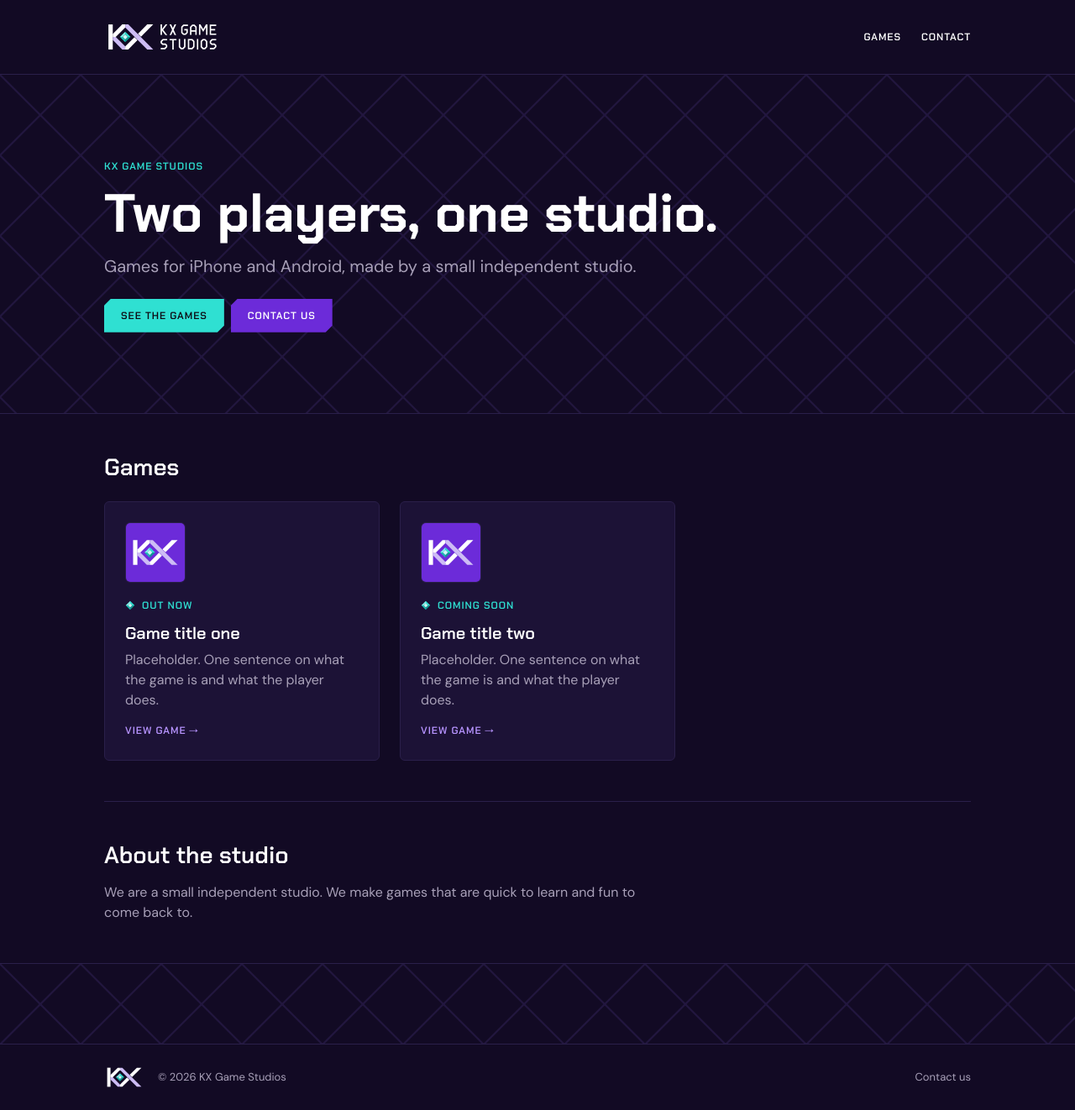
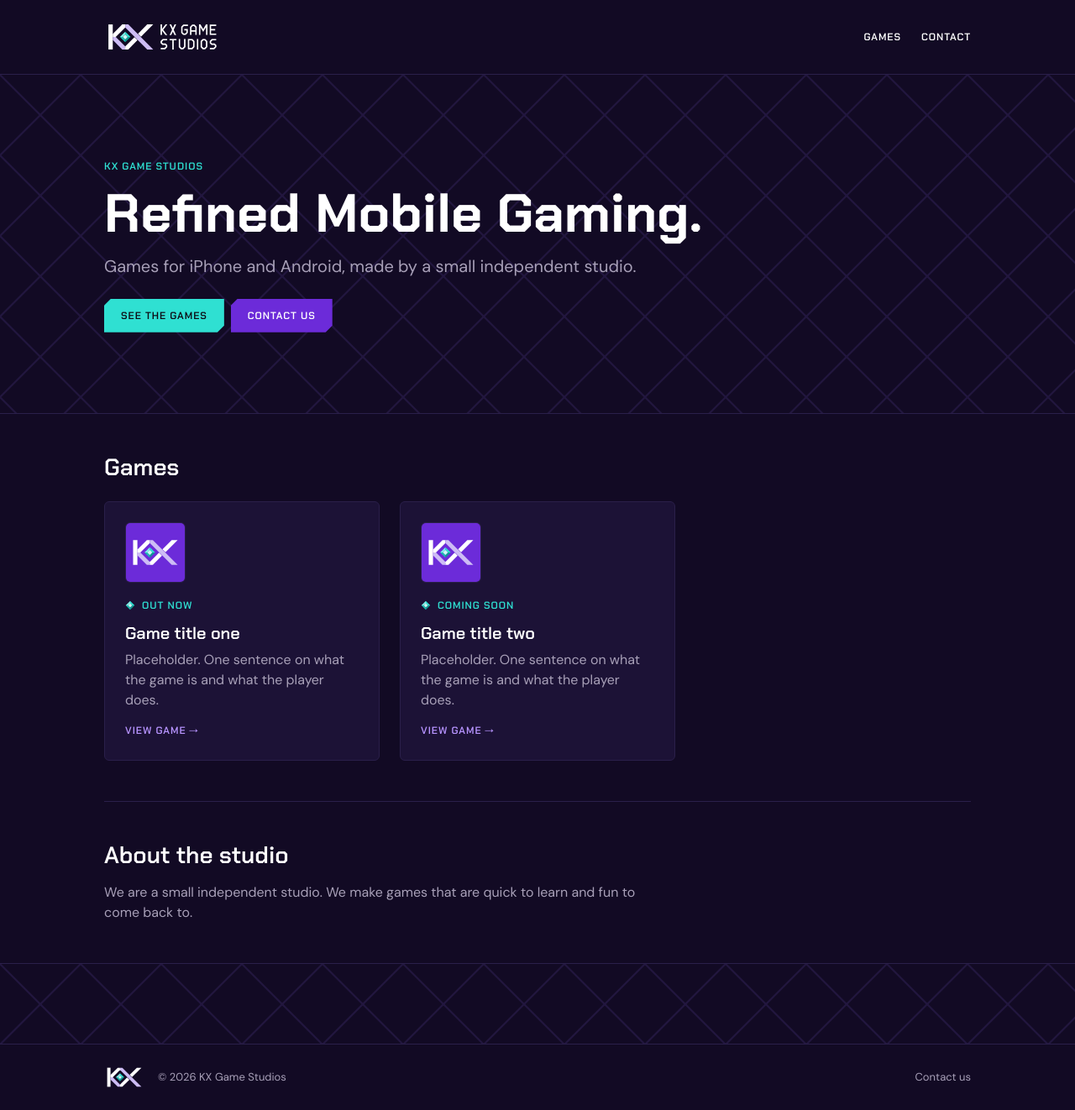
Before and after one commit to KXGameStudios/KXStudiosWebsite, a Jekyll site: the page built from index.html, in a window 1280 px wide. Shown: the whole page at 84% size. Built offline with Jekyll 4.4.1, drawn with Linux system fonts in a browser that asks for light colours.

Commit message:
Some more text changing

```diff
--- a/_config.yml
+++ b/_config.yml
@@ -1,7 +1,7 @@
 # KX Game Studios website. Built by GitHub Pages (Jekyll).
 
 title: KX Game Studios
-tagline: Two players, one studio.
+tagline: Refined Mobile Gaming.
 description: Games for iPhone and Android, made by a small independent studio.
 
 # STUB: the address the contact form forwards to. While this is empty the form
```
